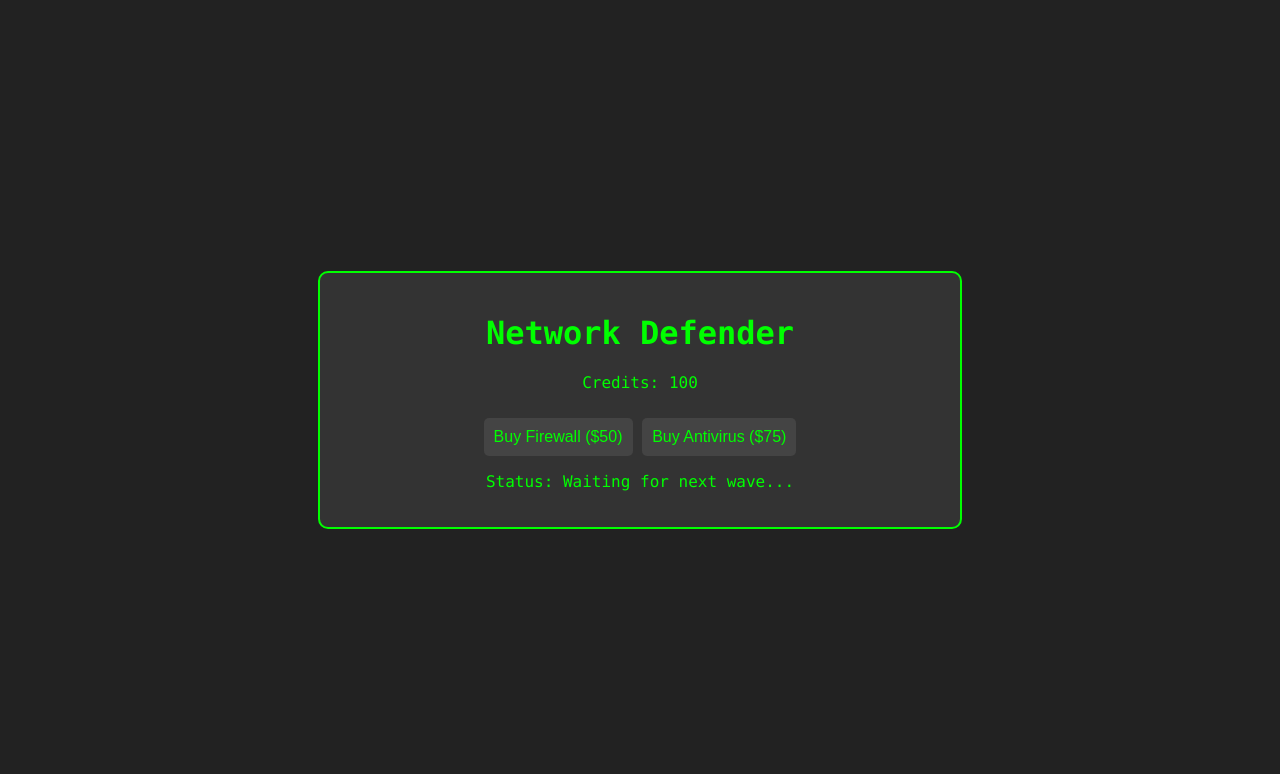
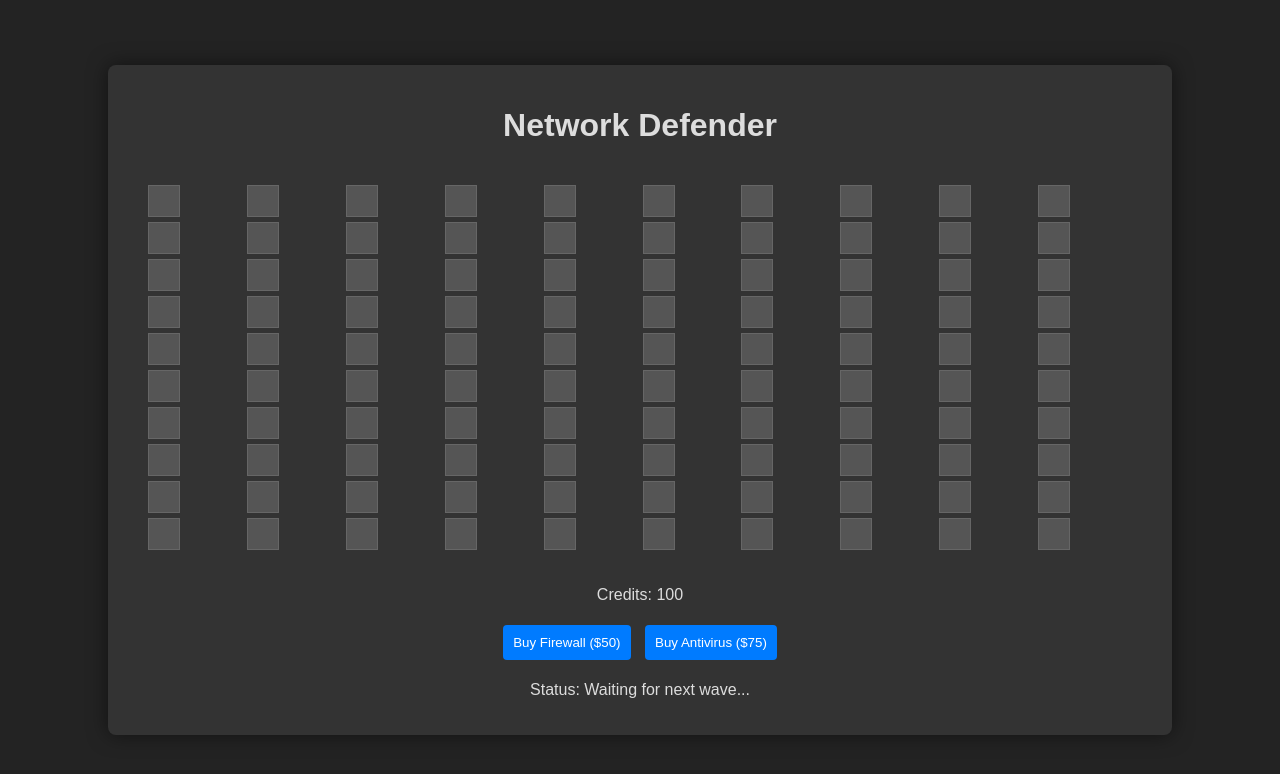
Before and after one commit to Limbo0x01/Network_Defender, a plain HTML site: page index.html in a window 1280 px wide. Drawn offline with Linux system fonts and the light colour scheme.

Commit message:
styles.css

```diff
--- a/styles.css
+++ b/styles.css
@@ -1,41 +1,47 @@
 body {
-    font-family: 'Consolas', monospace;
+    font-family: 'Arial', sans-serif;
     display: flex;
     justify-content: center;
     align-items: center;
     height: 100vh;
-    background-color: #222;
-    color: #0f0; /* Cyber green text */
+    background-color: #232323;
+    color: #ddd;
     margin: 0;
 }
 
 .game-container {
-    width: 600px;
+    width: 80%;
     padding: 20px;
     text-align: center;
     background-color: #333;
-    border: 2px solid #0f0;
-    border-radius: 10px;
+    border-radius: 8px;
+    box-shadow: 0 0 20px rgba(0, 0, 0, 0.5);
 }
 
-#puzzleContainer, #hintContainer {
-    margin-top: 20px;
+#networkGrid {
+    display: grid;
+    grid-template-columns: repeat(10, 1fr);
+    gap: 5px;
+    padding: 20px;
 }
 
-input[type="text"], button {
-    padding: 10px;
-    margin-top: 10px;
-    font-size: 16px;
-    border-radius: 5px;
-    border: none;
+.networkNode {
+    width: 30px;
+    height: 30px;
+    background-color: #555;
+    border: 1px solid #666;
 }
 
 button {
-    background-color: #444;
-    color: #0f0;
+    padding: 10px;
+    margin: 5px;
+    background-color: #007BFF;
+    color: white;
+    border: none;
+    border-radius: 4px;
     cursor: pointer;
 }
 
 button:hover {
-    background-color: #555;
+    background-color: #0056b3;
 }
```
